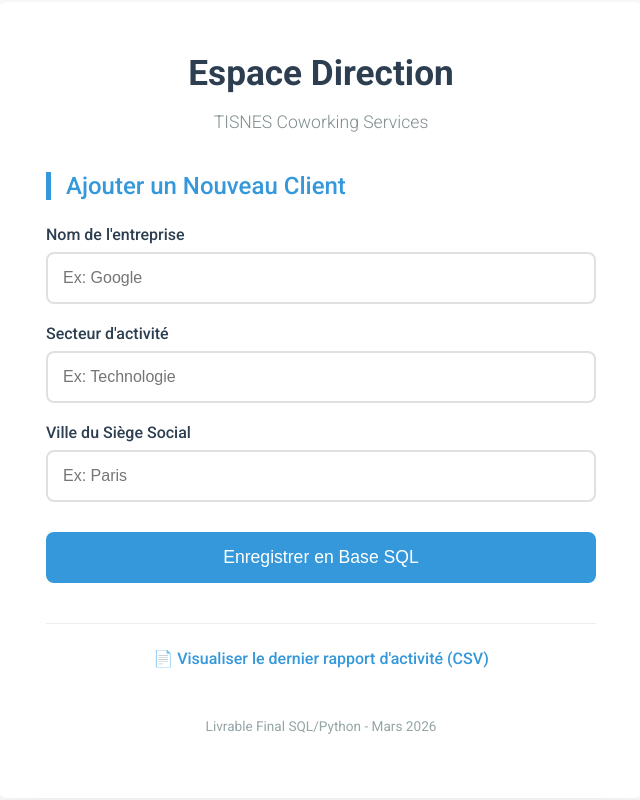
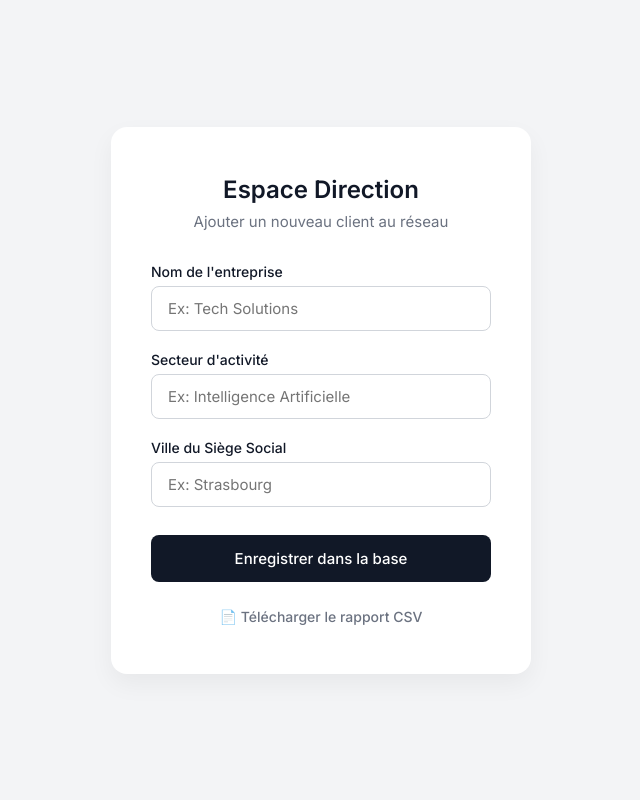
Before and after one commit to f-tisnes/projet_coworking_py_sql, a Flask app: page / in a window 1280 px wide. Shown: the whole page, without its empty margins (319-959 px from the left). Run offline with Flask 3, Linux system fonts and the light colour scheme.

Commit message:
Refonte UI/UX : design SaaS moderne pour les formulaires et ajout de la page de succès

```diff
--- a/app.py
+++ b/app.py
@@ -1,28 +1,35 @@
-from flask import Flask, render_template, request, redirect
 import sqlite3
+from flask import Flask, render_template, request
 
 app = Flask(__name__)
+DB_PATH = "coworking_base.db"
 
-# Route principale : affiche le formulaire
 @app.route('/')
 def home():
+    """Affiche le formulaire principal."""
     return render_template('index.html')
 
-# Route qui reçoit les données du formulaire
 @app.route('/ajouter', methods=['POST'])
 def ajouter():
-    nom = request.form['nom']
-    secteur = request.form['secteur']
-    ville = request.form['ville']
+    """Gère l'insertion SQL et redirige vers la page de succès."""
+    nom = request.form.get('nom')
+    secteur = request.form.get('secteur')
+    ville = request.form.get('ville')
 
-    # Connexion à ta base existante
-    conn = sqlite3.connect("coworking_base.db")
-    cur = conn.cursor()
-    cur.execute("INSERT INTO entreprises (nom, secteur, ville) VALUES (?, ?, ?)", (nom, secteur, ville))
-    conn.commit()
-    conn.close()
+    try:
+        with sqlite3.connect(DB_PATH) as conn:
+            cur = conn.cursor()
+            cur.execute(
+                "INSERT INTO entreprises (nom, secteur, ville) VALUES (?, ?, ?)",
+                (nom, secteur, ville)
+            )
+            conn.commit()
 
-    return f"<h1>Succès !</h1><p>L'entreprise {nom} a bien été ajoutée. <a href='/'>Retour</a></p>"
+        # On passe le nom de l'entreprise à notre nouveau template de succès
+        return render_template('success.html', nom_entreprise=nom)
+
+    except sqlite3.Error as e:
+        return f"<h1>❌ Erreur Système</h1><p>{e}</p><a href='/'>Retour</a>", 500
 
 if __name__ == "__main__":
     app.run(debug=True)
--- a/templates/index.html
+++ b/templates/index.html
@@ -4,183 +4,155 @@
     <meta charset="UTF-8">
     <meta name="viewport" content="width=device-width, initial-scale=1.0">
     <title>Direction Coworking - TISNES</title>
-    <link href="https://fonts.googleapis.com/css2?family=Roboto:wght@300;400;500;700&display=swap" rel="stylesheet">
-
+    <link href="https://fonts.googleapis.com/css2?family=Inter:wght@400;500;600&display=swap" rel="stylesheet">
     <style>
-        /* --- Styles Globaux --- */
         :root {
-            --primary-color: #3498db; /* Bleu moderne */
-            --secondary-color: #2c3e50; /* Gris foncé pro */
-            --success-color: #2ecc71; /* Vert succès */
-            --bg-color: #f8f9fa; /* Fond gris très clair */
-            --card-bg: #ffffff; /* Fond blanc pour les cartes */
-            --text-color: #333333;
-            --border-radius: 12px;
-            --shadow: 0 8px 30px rgba(0,0,0,0.05);
+            --primary: #111827; /* Noir très élégant pour les boutons */
+            --primary-hover: #374151;
+            --bg-color: #F3F4F6; /* Gris très doux pour le fond */
+            --card-bg: #FFFFFF;
+            --text-main: #111827;
+            --text-muted: #6B7280;
+            --border-color: #D1D5DB;
+            --input-focus: #3B82F6; /* Liseré bleu au clic */
         }
 
         body {
-            font-family: 'Roboto', sans-serif;
+            font-family: 'Inter', sans-serif;
+            background-color: var(--bg-color);
             margin: 0;
-            padding: 0;
-            background-color: var(--bg-color);
-            color: var(--text-color);
             display: flex;
             justify-content: center;
             align-items: center;
             min-height: 100vh;
+            color: var(--text-main);
         }
 
-        /* --- Container Principal --- */
         .container {
             background-color: var(--card-bg);
-            padding: 50px;
-            border-radius: var(--border-radius);
-            box-shadow: var(--shadow);
+            padding: 48px 40px;
+            border-radius: 16px;
+            box-shadow: 0 10px 25px rgba(0, 0, 0, 0.05);
             width: 100%;
-            max-width: 550px;
-            transition: transform 0.3s ease;
+            max-width: 420px;
+            box-sizing: border-box;
+            animation: fadeIn 0.4s ease-out;
         }
 
-        .container:hover {
-            transform: translateY(-5px);
+        @keyframes fadeIn {
+            from { opacity: 0; transform: translateY(10px); }
+            to { opacity: 1; transform: translateY(0); }
         }
 
-        /* --- Typography --- */
         h1 {
-            color: var(--secondary-color);
+            margin: 0 0 8px 0;
+            font-size: 24px;
+            font-weight: 600;
             text-align: center;
-            font-weight: 700;
-            margin-top: 0;
-            margin-bottom: 10px;
-            font-size: 2.2em;
         }
 
-        .subtitle {
+        p.subtitle {
+            color: var(--text-muted);
             text-align: center;
-            color: #7f8c8d;
-            font-weight: 300;
-            margin-bottom: 40px;
-            font-size: 1.1em;
+            margin: 0 0 32px 0;
+            font-size: 15px;
         }
 
-        h2 {
-            color: var(--primary-color);
-            font-weight: 500;
-            margin-bottom: 25px;
-            font-size: 1.5em;
-            border-left: 5px solid var(--primary-color);
-            padding-left: 15px;
-        }
-
-        /* --- Formulaire --- */
         .form-group {
             margin-bottom: 20px;
         }
 
         label {
             display: block;
-            margin-bottom: 8px;
+            margin-bottom: 6px;
             font-weight: 500;
-            color: var(--secondary-color);
+            font-size: 14px;
         }
 
         input[type="text"] {
             width: 100%;
-            padding: 15px;
-            border: 2px solid #e0e0e0;
+            padding: 12px 16px;
+            border: 1px solid var(--border-color);
             border-radius: 8px;
-            font-size: 1em;
-            transition: border-color 0.3s ease;
-            box-sizing: border-box; /* Crucial pour le padding */
+            font-size: 15px;
+            font-family: inherit;
+            transition: all 0.2s ease;
+            box-sizing: border-box;
         }
 
         input[type="text"]:focus {
             outline: none;
-            border-color: var(--primary-color);
+            border-color: var(--input-focus);
+            box-shadow: 0 0 0 3px rgba(59, 130, 246, 0.1);
         }
 
-        /* --- Bouton --- */
         button {
             width: 100%;
-            padding: 15px;
-            background-color: var(--primary-color);
+            padding: 14px;
+            background-color: var(--primary);
             color: white;
             border: none;
             border-radius: 8px;
-            font-size: 1.1em;
+            font-size: 15px;
             font-weight: 500;
             cursor: pointer;
-            transition: background-color 0.3s ease, box-shadow 0.3s ease;
-            margin-top: 10px;
+            transition: background-color 0.2s ease;
+            margin-top: 8px;
+            font-family: inherit;
         }
 
         button:hover {
-            background-color: #2980b9;
-            box-shadow: 0 4px 15px rgba(52, 152, 219, 0.3);
+            background-color: var(--primary-hover);
         }
 
-        /* --- Footer/Actions --- */
         .actions {
-            margin-top: 40px;
+            margin-top: 24px;
             text-align: center;
-            border-top: 1px solid #eee;
-            padding-top: 25px;
         }
 
         .btn-secondary {
-            color: var(--primary-color);
+            color: var(--text-muted);
             text-decoration: none;
+            font-size: 14px;
             font-weight: 500;
-            transition: color 0.3s ease;
+            transition: color 0.2s ease;
         }
 
         .btn-secondary:hover {
-            color: var(--secondary-color);
+            color: var(--primary);
             text-decoration: underline;
-        }
-
-        /* --- Badges/Info --- */
-        .data-source {
-            font-size: 0.85em;
-            color: #95a5a6;
-            margin-top: 50px;
-            text-align: center;
         }
     </style>
 </head>
 <body>
     <div class="container">
         <h1>Espace Direction</h1>
-        <p class="subtitle">TISNES Coworking Services</p>
+        <p class="subtitle">Ajouter un nouveau client au réseau</p>
 
-        <h2>Ajouter un Nouveau Client</h2>
         <form action="/ajouter" method="post">
             <div class="form-group">
                 <label for="nom">Nom de l'entreprise</label>
-                <input type="text" id="nom" name="nom" placeholder="Ex: Google" required>
+                <input type="text" id="nom" name="nom" placeholder="Ex: Tech Solutions" required>
             </div>
 
             <div class="form-group">
                 <label for="secteur">Secteur d'activité</label>
-                <input type="text" id="secteur" name="secteur" placeholder="Ex: Technologie" required>
+                <input type="text" id="secteur" name="secteur" placeholder="Ex: Intelligence Artificielle" required>
             </div>
 
             <div class="form-group">
                 <label for="ville">Ville du Siège Social</label>
-                <input type="text" id="ville" name="ville" placeholder="Ex: Paris" required>
+                <input type="text" id="ville" name="ville" placeholder="Ex: Strasbourg" required>
             </div>
 
-            <button type="submit">Enregistrer en Base SQL</button>
+            <button type="submit">Enregistrer dans la base</button>
         </form>
 
         <div class="actions">
             <a href="/rapport" class="btn-secondary">
-                📄 Visualiser le dernier rapport d'activité (CSV)
+                📄 Télécharger le rapport CSV
             </a>
         </div>
-
-        <p class="data-source">Livrable Final SQL/Python - Mars 2026</p>
     </div>
 </body>
 </html>
```
Also changed, not shown: rapport_activite.csv (+9 -10 lines), templates/success.html (added, +118 -0 lines), 1 other file.
